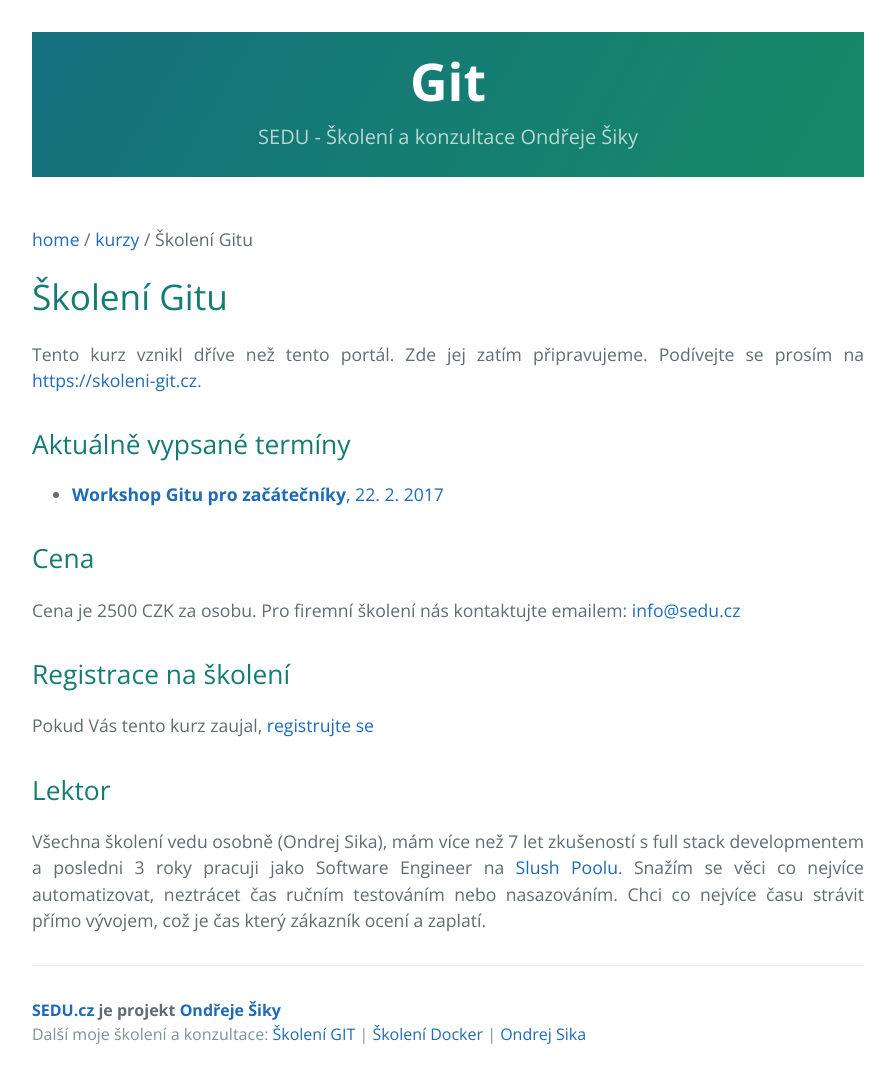
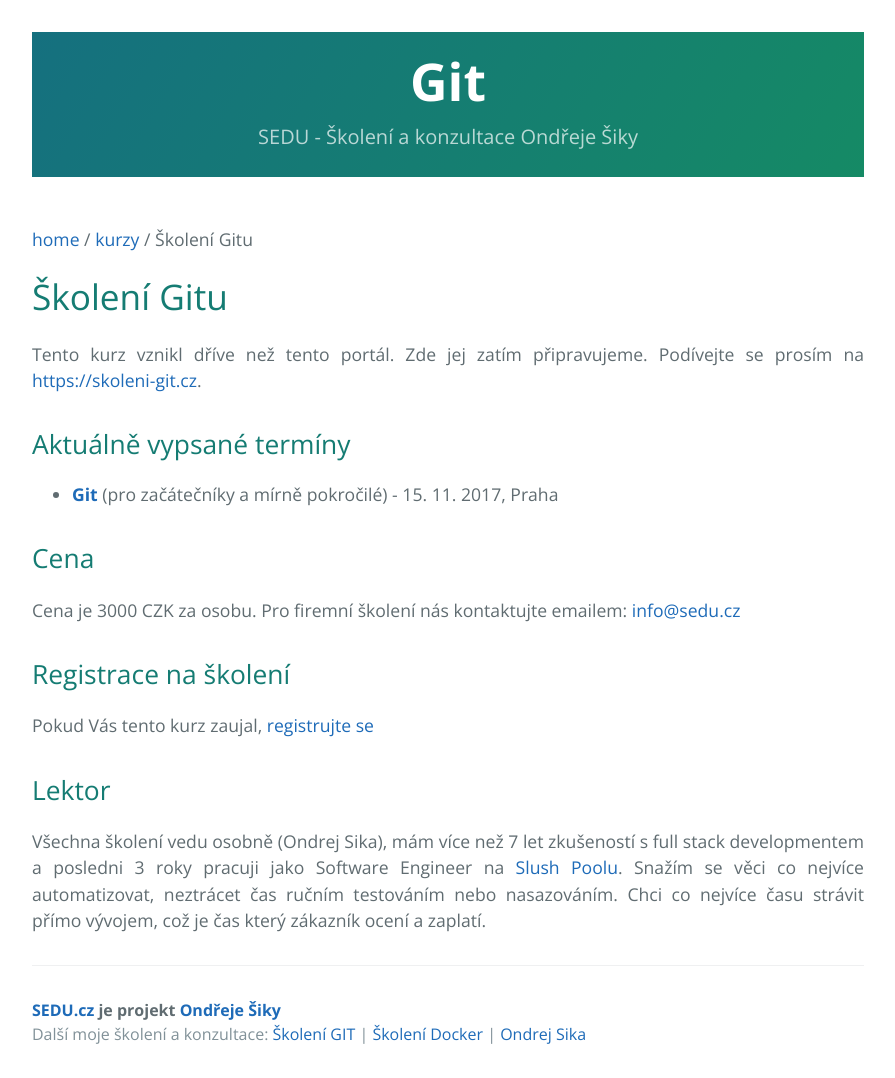
Before and after one commit to ondrejsika/sedu.cz, a Jekyll site: the page built from _course/git.md, in a window 1280 px wide. Shown: the whole page, without its empty margins (192-1087 px from the left). Built offline with Jekyll 4.4.1, drawn with Linux system fonts in a browser that asks for light colours.

Commit message:
update courses (price, fix links)

```diff
--- a/_course/git.md
+++ b/_course/git.md
@@ -3,7 +3,7 @@ layout: course
 title: Školení Gitu
 slug: git
 project_name: Git
-price: 2500
+price: 3000
 ---
 
 Tento kurz vznikl dříve než tento portál. Zde jej zatím připravujeme. Podívejte se prosím na <https://skoleni-git.cz>.
@@ -11,4 +11,5 @@ Tento kurz vznikl dříve než tento portál. Zde jej zatím připravujeme. Pod
 
 ## Aktuálně vypsané termíny
 
-- [__Workshop Gitu pro začátečníky__, 22. 2. 2017](https://sedu.cz/terminy/2017-02-22-workshop-gitu-pro-zacatecniky.html)
+{% for event in site.event reversed %}
+{% if event.is_actual and event.course == 'git' %}- [__{{event.title}}__]({{event.url}}) ({{event.for}}) - {{ event.date  | date: "%d. %m. %Y" }}, {{event.city}}{% endif %}{% endfor %}
```
Also changed, not shown: _event/2017-11-15-git.md (+2 -2 lines), _event/2017-11-29-cloudflare.md (+1 -1 lines).
